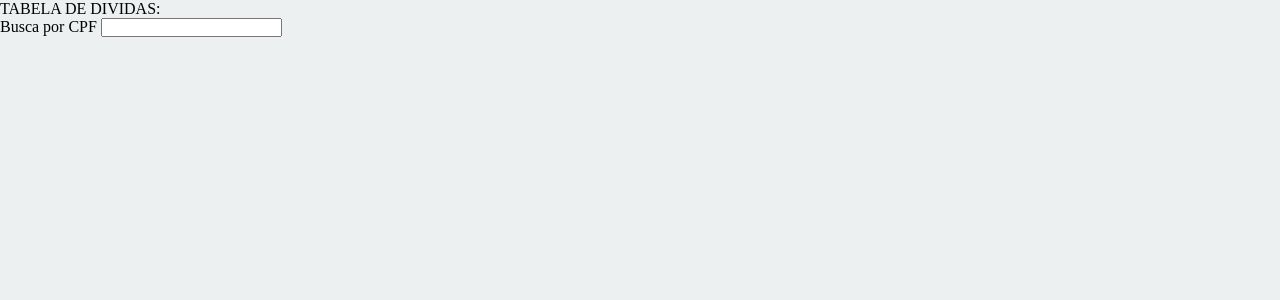
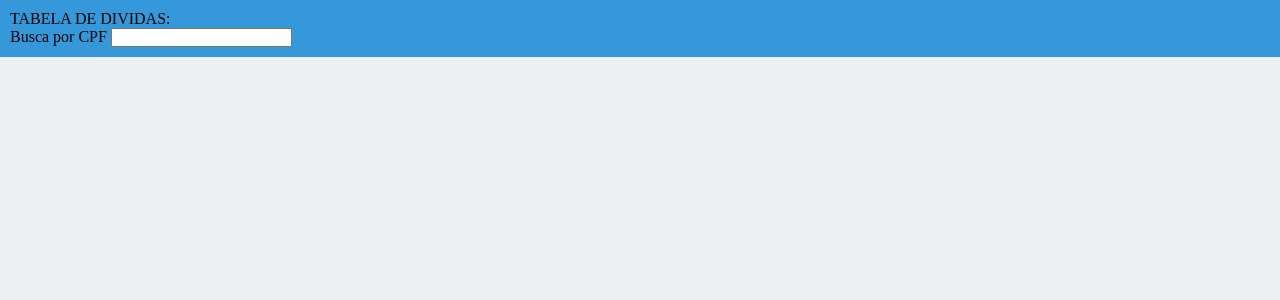
Before and after one commit to PGabrielDev/goiaba_d, a Django app: page /dividas/dividas in a window 1280 px wide. Shown: the top 300 px of the page. Run offline with Django 4.2, Linux system fonts and the light colour scheme; data that the repository does not hold is empty.

Commit message:
preparando ajustes

```diff
--- a/dividas_p/static/CSS/dividas.css
+++ b/dividas_p/static/CSS/dividas.css
@@ -5,14 +5,25 @@
 body {
     background: #ecf0f1;
 }
+
+nav {
+    background: #3498db;
+    padding: 10px;
+}
+
 th {
  border-left: 1px solid red ;
- border-right: 1px solid red ;
+ border-right: 1px solid red;
 }
 table,td {
 border: 1px solid red;
 }
 
+
+table,td,th {
+    padding: 2px;
+}
+
 table{
 border-collapse: collapse;
 }
--- a/dividas_p/templates/dividas.html
+++ b/dividas_p/templates/dividas.html
@@ -10,6 +10,7 @@
     <title>Dividas</title>
 </head>
 <body>
+    <header>
         <nav>
             TABELA DE DIVIDAS:
             <form action="" method="post">
@@ -17,6 +18,7 @@
                 <input type="text" name="pesquisa" id="pesquisa">
             </form>
         </nav>
+    </header>
     <main>
         {% for pessoa in pessoas %}
         <P> Nome: {{pessoa.nome}} CPF: {{pessoa.cpf}}</P>
```
Lines whose indentation alone changed are shown as unchanged.
